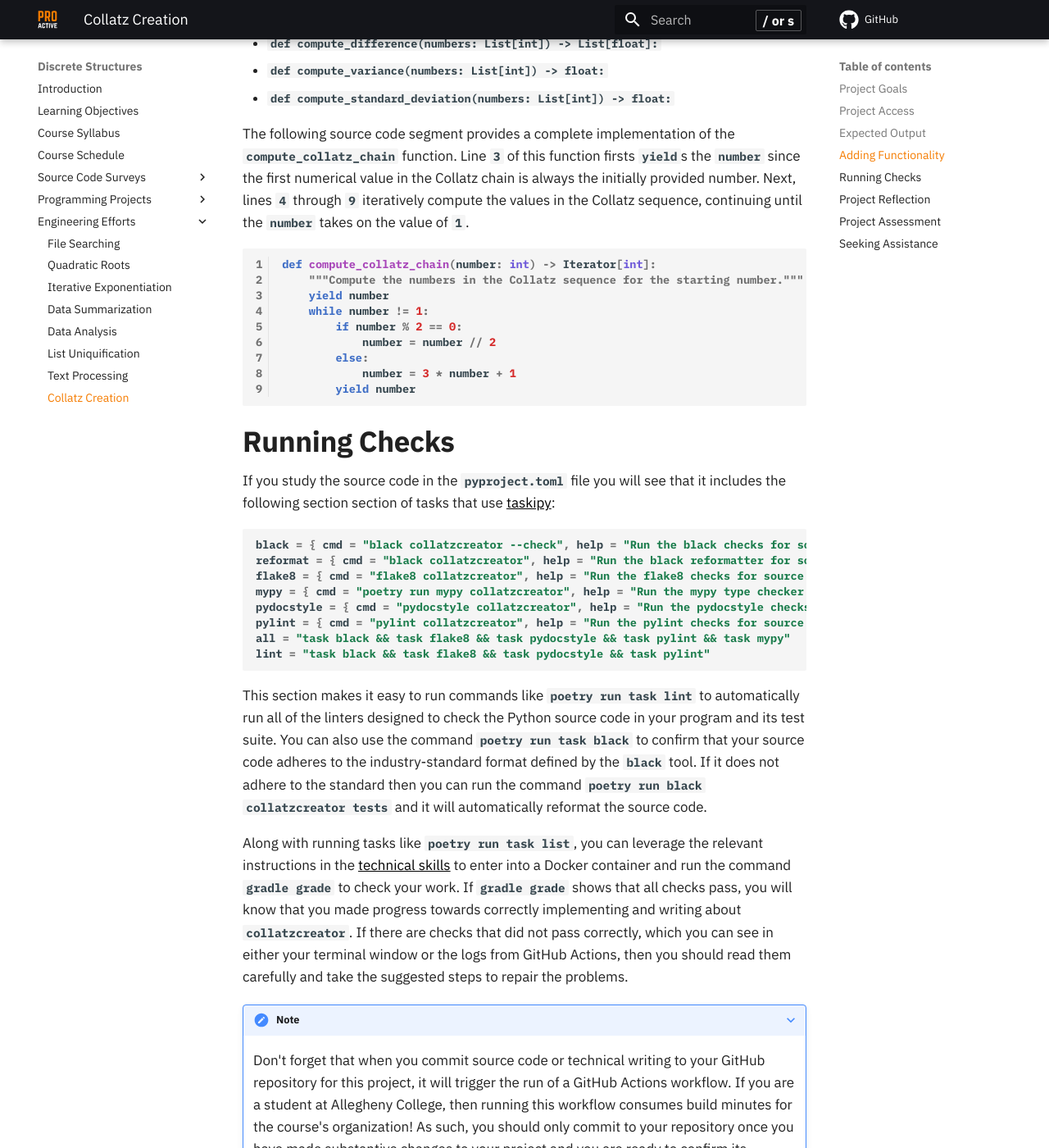
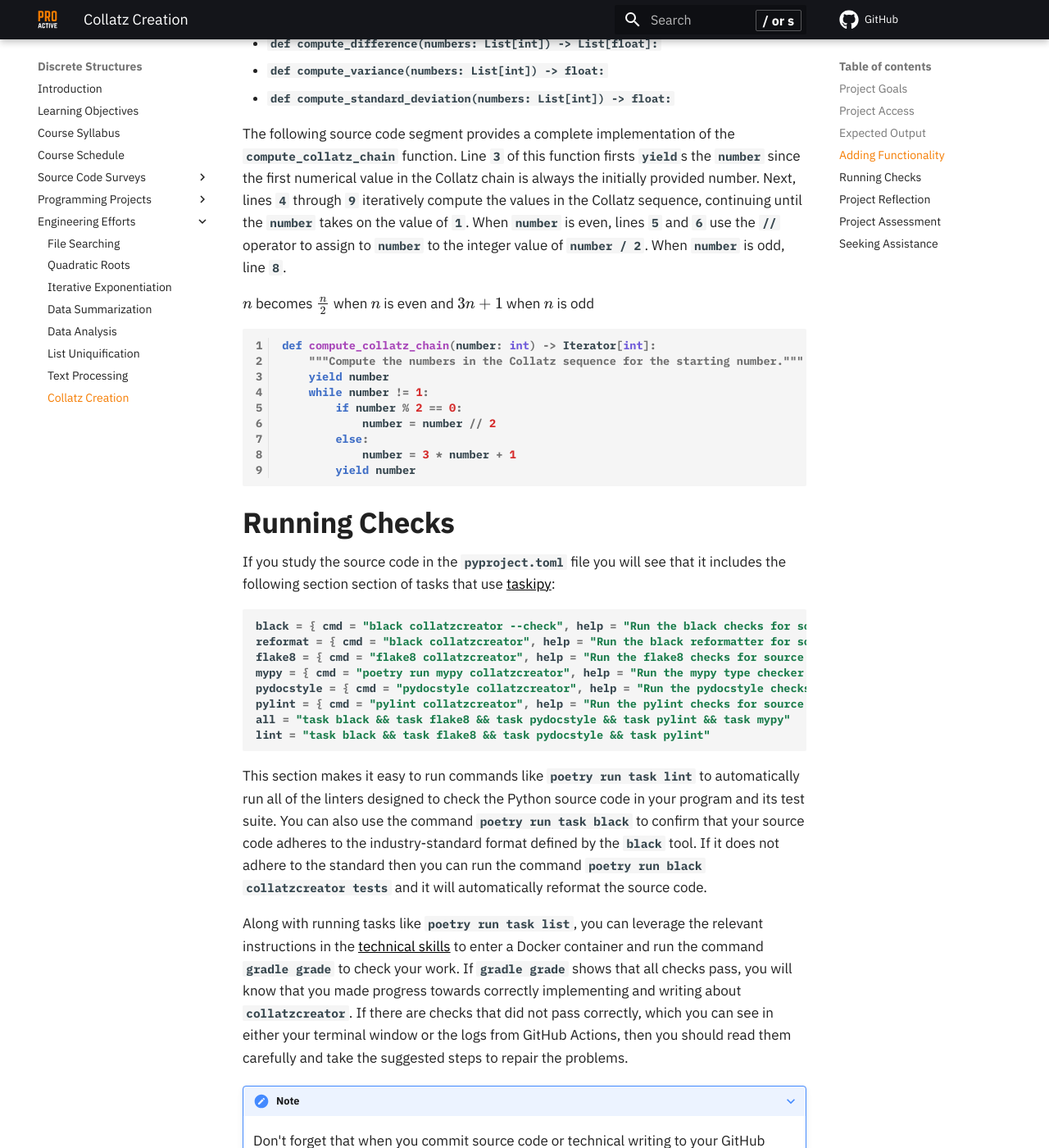
Before and after one commit to ProactiveProgrammers/www.proactiveprogrammers.com, an MkDocs documentation site: the page built from docs/discrete-structures/engineering-efforts/collatz-creation.md, in a window 1280 px wide and 1400 px high, scrolled down 2406 px. Shown: the whole window at 82% size. Built offline with MkDocs 1.6.1 and Material for MkDocs 9.7.7, drawn with Linux system fonts in a browser that asks for light colours; comment, search, counter and statistics services are not loaded.

Commit message:
fix: Correct a writing mistake in collatz-creation and add code description.

````diff
--- a/docs/discrete-structures/engineering-efforts/collatz-creation.md
+++ b/docs/discrete-structures/engineering-efforts/collatz-creation.md
@@ -113,7 +113,11 @@ The following source code segment provides a complete implementation of the
 `number` since the first numerical value in the Collatz chain is always the
 initially provided number. Next, lines `4` through `9` iteratively compute the
 values in the Collatz sequence, continuing until the `number` takes on the value
-of `1`.
+of `1`. When `number` is even, lines `5` and `6` use the `//` operator to assign
+to `number` to the integer value of `number / 2`. When `number` is odd, line
+`8`.
+
+$n$ becomes $\frac{n}{2}$ when $n$ is even and $3n + 1$ when $n$ is odd
 
 ```python linenums="1"
 def compute_collatz_chain(number: int) -> Iterator[int]:
@@ -154,7 +158,7 @@ reformat the source code.
 
 Along with running tasks like `poetry run task list`, you can leverage the
 relevant instructions in the [technical
-skills](/proactive-skills/introduction-proactive-skills/) to enter into a Docker
+skills](/proactive-skills/introduction-proactive-skills/) to enter a Docker
 container and run the command `gradle grade` to check your work. If `gradle
 grade` shows that all checks pass, you will know that you made progress towards
 correctly implementing and writing about `collatzcreator`. If there are checks
````
